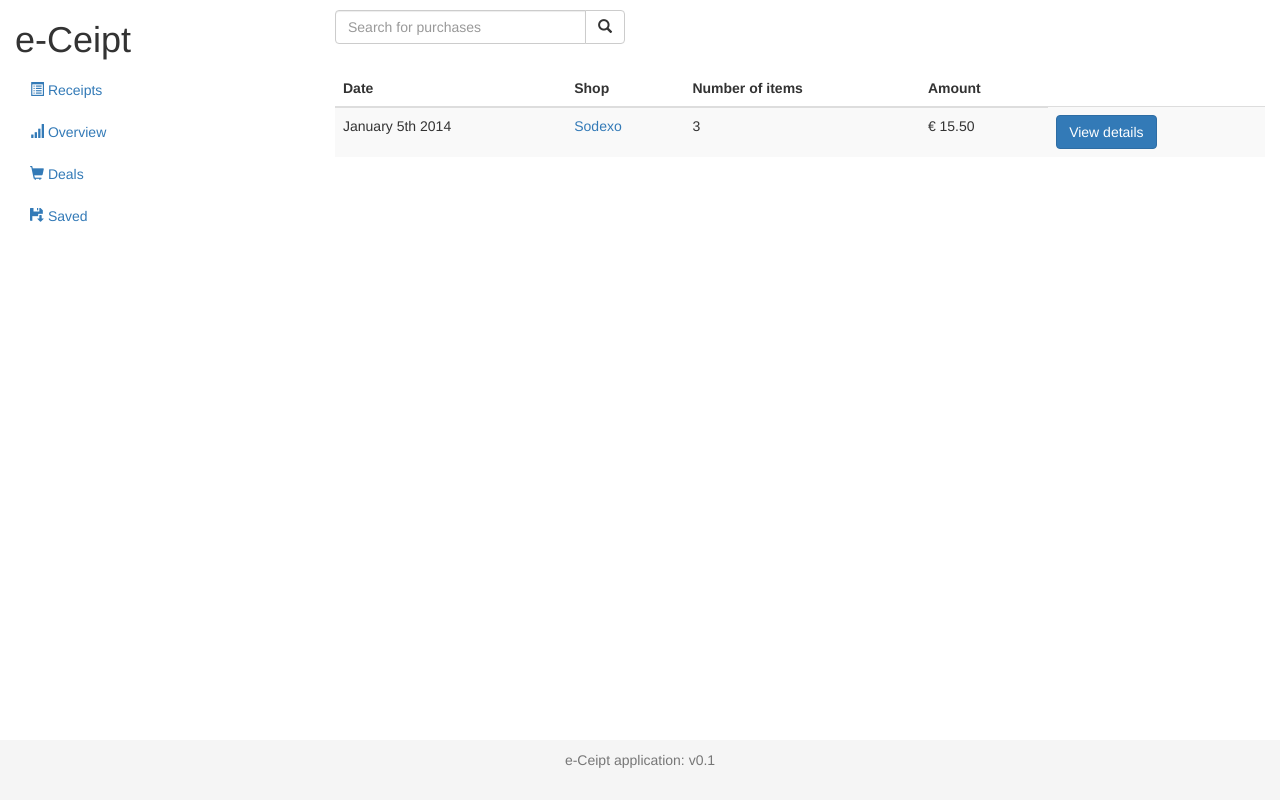
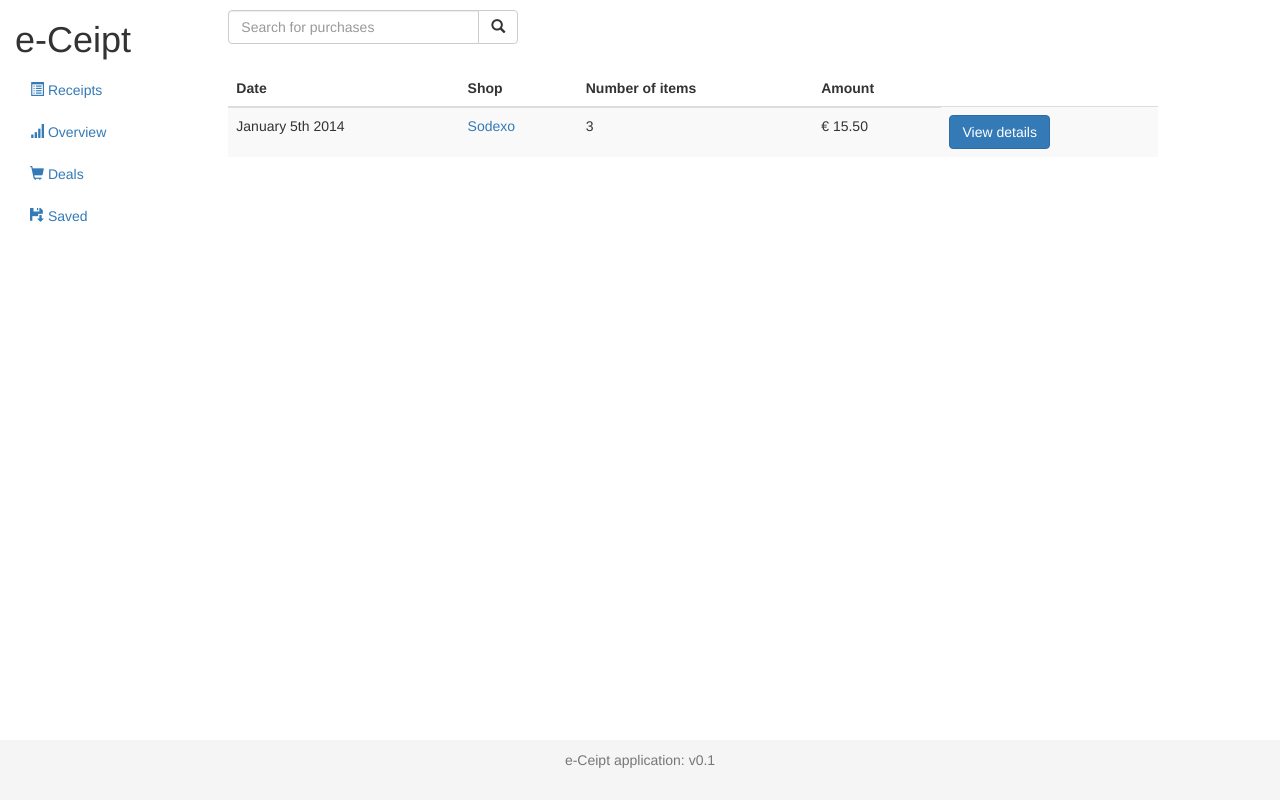
Before and after one commit to hahuunguyen/doekoe, a website: page app/index.html in a window 1280 px wide. Drawn offline with nearby package versions, Linux system fonts and the light colour scheme; some packages are replaced by stand-ins of ours.

Commit message:
better sidebar

```diff
--- a/app/index.html
+++ b/app/index.html
@@ -21,7 +21,7 @@
 <div class="container-fluid">
 
     <div class="row">
-        <div class="col-md-3">
+        <div class="col-sm-3 col-md-2">
             <h1>e-Ceipt</h1>
         </div>
         <div class="col-md-9">
@@ -41,7 +41,7 @@
         </div>
     </div>
     <div class="row">
-        <div class="col-md-3">
+        <div class="col-sm-3 col-md-2 sidebar">
             <ul class="nav nav-pills nav-stacked">
                 <li><a href="#/view1"><span class="glyphicon glyphicon-list-alt"></span> Receipts</a></li>
                 <li><a href="#/view2"><span class="glyphicon glyphicon-signal"></span> Overview</a></li>
```
